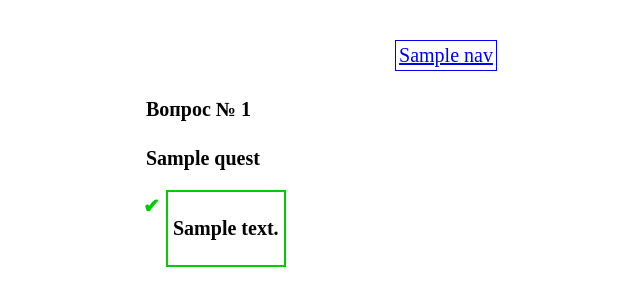
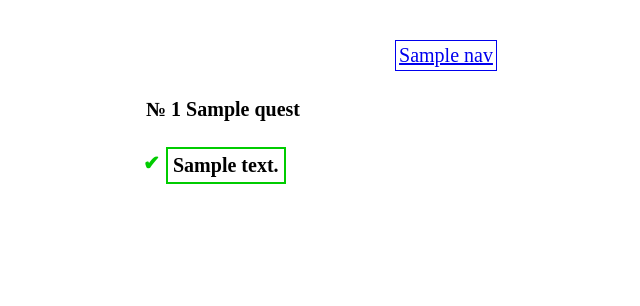
Before and after one commit to Nemirovskiy/newtest, a PHP site: template view/admin/test_preview.php in a window 1280 px wide. Shown: the top 306 px of the page, without its empty margins (194-834 px from the left). Run offline with PHP 8.4, Linux system fonts and the light colour scheme; the template is opened without the code that fills it: most values are stand-ins (such as "Sample title", 1, 10 or a date in 2020).

Commit message:
коррекция отображения при добавлении новых тестов

```diff
--- a/view/admin/test_preview.php
+++ b/view/admin/test_preview.php
@@ -1,9 +1,8 @@
-<h4>Вопрос № <?=$num?></h4>
-<b><?=$quest?></b>
+<h4><span>№ <?=$num?> </span><?=$quest?></h4>
 <ul>
     <? foreach($answers as $answer): ?>
     <li class="<?if($answer['right']) echo "r_otv"?>" >
-        <p><?=$answer['text']?></p>
+        <?=$answer['text']?>
     </li>
     <? endforeach; ?>
 </ul>
```
